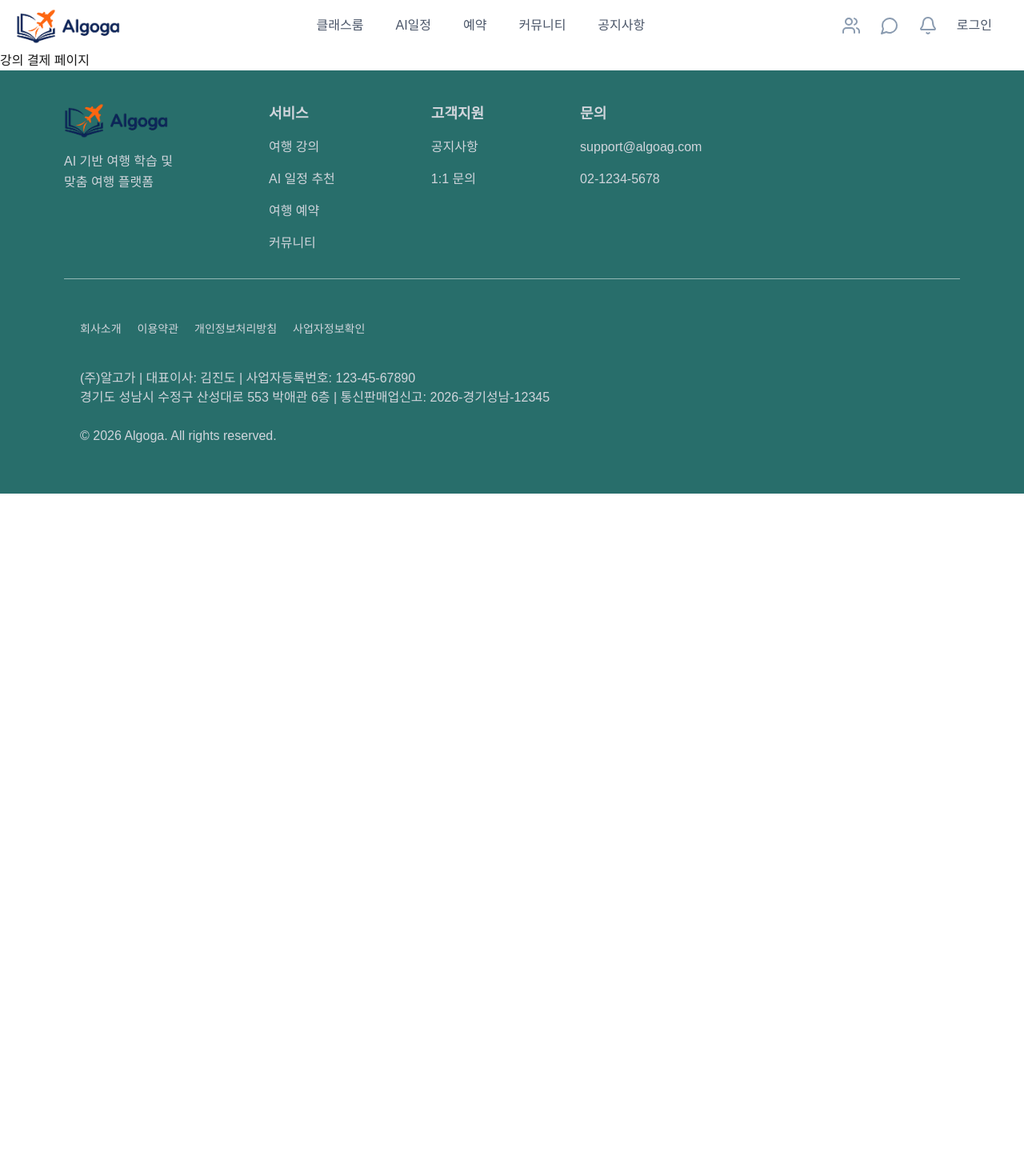
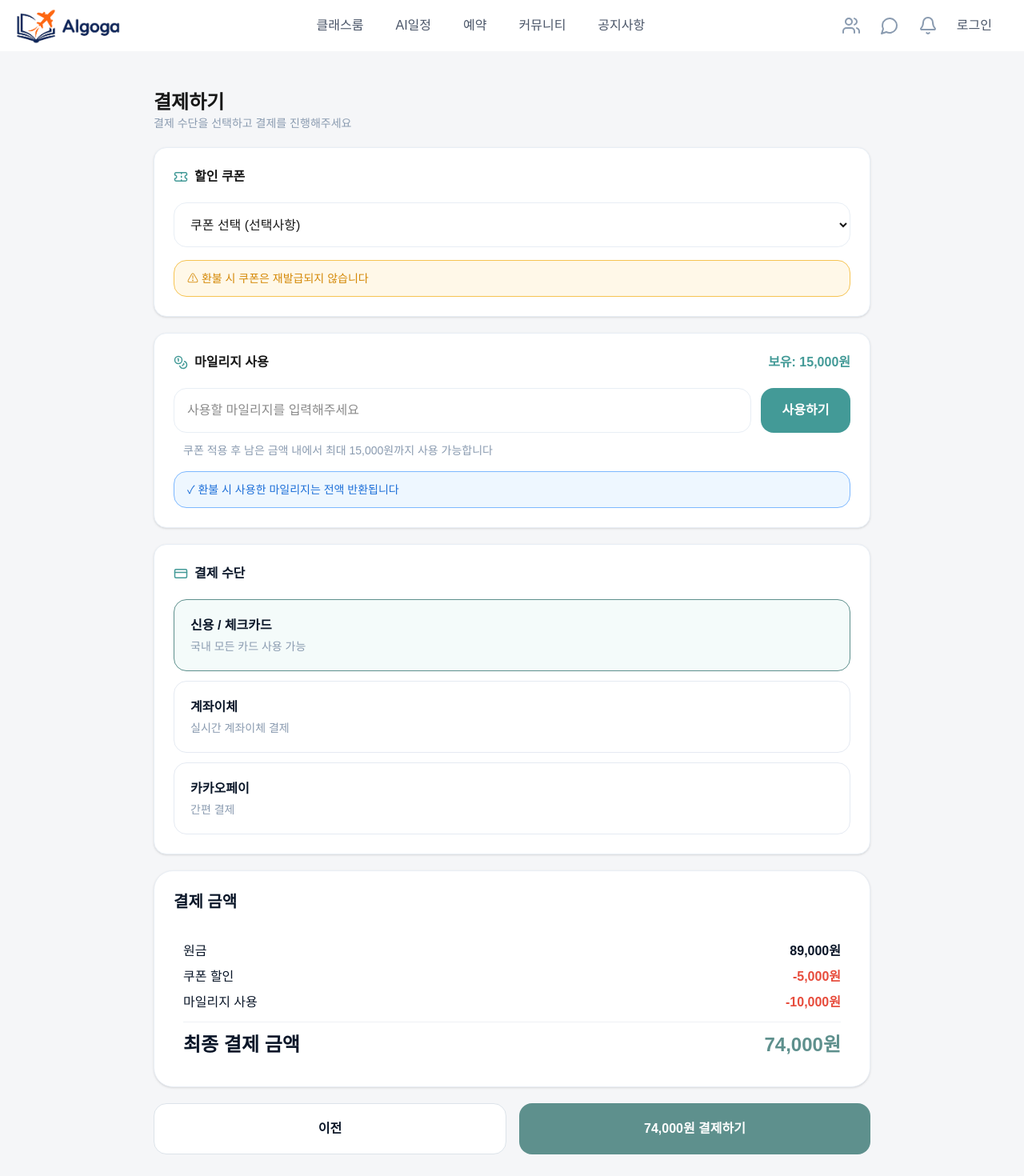
Before and after one commit to kid-mily/Algoga-frontend, a Next.js app: page /classroom/1/1/lecture/1/payment/single in a window 1280 px wide. Shown: the top 1470 px of the page at 80% size. Before the commit the page ends 800 px from the top, so only its background shows below. Built offline with nearby package versions, Linux system fonts and the light colour scheme.

Commit message:
[Feature] 강의 결제 페이지 구현 #86

```diff
--- a/src/app/(user)/classroom/[continentid]/[countryid]/lecture/[lectureid]/payment/single/page.tsx
+++ b/src/app/(user)/classroom/[continentid]/[countryid]/lecture/[lectureid]/payment/single/page.tsx
@@ -1,5 +1,35 @@
+// 단과 강의 결제 페이지
+
+import SubHeader from "@/features/contentmanage/SubHeader";
+import CouponForm from "@/features/payment/CouponForm";
+import MileageForm from "@/features/payment/MileageForm";
+import PaymentButton from "@/features/payment/PaymentButton";
+import PaymentMethod from "@/features/payment/PaymentMethod";
+import PaymentSummary from "@/features/payment/PaymentSummary";
+
 export default function Page() {
     return (
-        <div>강의 결제 페이지</div>
+        <div className="w-full min-h-screen bg-[#f5f6f8] py-12 px-4">
+            <div className="max-w-4xl mx-auto">
+                {/* 상단 타이틀 */}
+                <h1 className="text-2xl font-bold">결제하기</h1>
+                <p className="text-sm text-[#8A9BB0]">결제 수단을 선택하고 결제를 진행해주세요</p>
+
+                {/* 할인쿠폰 */}
+                <CouponForm/>
+
+                {/* 마일리지 */}
+                <MileageForm/>
+
+                {/* 결제 수단 */}
+                <PaymentMethod/>
+
+                {/* 결제 금액  */}
+                <PaymentSummary/>
+
+                {/* 버튼 */}
+                <PaymentButton/>
+            </div>
+        </div>
     );
 }
--- a/src/app/(user)/classroom/[continentid]/[countryid]/lecture/page.tsx
+++ b/src/app/(user)/classroom/[continentid]/[countryid]/lecture/page.tsx
@@ -56,7 +56,7 @@ const CLASS_INFO = {
 export default function LectureDescription() {
     const { continentid, countryid, lectureid, reviewid } = useParams();
     const router = useRouter();
-    const [ isPaid, setIsPaid ] = useState(true);  // 결제하기 강의듣기 버튼 설정
+    const [ isPaid, setIsPaid ] = useState(false);  // 결제하기 강의듣기 버튼 설정
 
     return (
     <div className="w-full min-h-screen bg-[#f5f6f8] py-12 px-4">
--- /dev/null
+++ b/src/features/payment/CouponForm.tsx
@@ -0,0 +1,21 @@
+export default function CouponForm() {
+    return (
+        <div className="bg-white rounded-2xl border border-[#E8EEF5] p-6 shadow-sm flex flex-col mt-5">
+            <div className="flex items-center">
+                <img src="/images/UserCoupon.svg" alt="쿠폰" />
+                <h1 className="ml-2 font-bold">할인 쿠폰</h1>
+            </div>
+            {/* 쿠폰 선택 */}
+            <div className="mt-5">
+                <select className="w-full h-14 border border-[#E8EEF5] rounded-2xl px-4 outline-none">
+                    <option>쿠폰 선택 (선택사항)</option>
+                    <option>백 연동</option>
+                </select>
+            </div>
+            {/* 경고 안내 */}
+            <div className="mt-4 bg-[#FFF8E8] border border-[#F6C453] rounded-2xl px-4 py-3 text-sm text-[#D48806]">
+                ⚠ 환불 시 쿠폰은 재발급되지 않습니다
+            </div>
+        </div>
+    );
+}
--- /dev/null
+++ b/src/features/payment/MileageForm.tsx
@@ -0,0 +1,32 @@
+export default function MileageForm() {
+    return (
+        <div className="bg-white rounded-2xl border border-[#E8EEF5] p-6 shadow-sm flex flex-col mt-5">
+            <div className="flex items-center justify-between">
+                <div className="flex items-center">
+                    <img src="/images/point-active.svg" alt="마일리지" />
+                    <h1 className="ml-2 font-bold">마일리지 사용</h1>
+                </div>
+                    <p className="text-[#439A97] font-bold">보유: 15,000원</p>
+            </div>
+
+            <div className="mt-5 flex gap-3">
+                <input
+                    type="number"
+                    placeholder="사용할 마일리지를 입력해주세요"
+                    className="flex-1 h-14 border border-[#E8EEF5] rounded-2xl px-4 outline-none"
+                />
+
+                <button className="w-28 h-14 bg-[#439A97] text-white font-semibold rounded-2xl">
+                    사용하기
+                </button>
+            </div>
+            <p className="text-sm text-[#8A9BB0] mt-3 ml-3">
+                쿠폰 적용 후 남은 금액 내에서 최대 15,000원까지 사용 가능합니다
+            </p>
+            <div className="mt-4 bg-[#EEF7FF] border border-[#7DB8FF] rounded-2xl px-4 py-3 text-sm text-[#1D6FD8]">
+                ✓ 환불 시 사용한 마일리지는 전액 반환됩니다
+            </div>
+        </div>
+    )
+
+}
--- /dev/null
+++ b/src/features/payment/PaymentButton.tsx
@@ -0,0 +1,21 @@
+'use client'
+
+import { useParams, useRouter } from "next/navigation";
+
+export default function PaymentButton() {
+
+    const router = useRouter();
+    const { continentid, countryid } = useParams();
+    return (
+        <div className="flex gap-4 mt-5">
+            <button className="flex-1 h-16 rounded-2xl border border-[#DCE3EA] bg-white font-semibold text-[#0A1628] cursor-pointer"
+                onClick={() => {router.push(`/classroom/${continentid}/${countryid}/lecture`)}}
+            >
+            이전
+            </button>
+            <button className="flex-1 h-16 rounded-2xl bg-[#5E908D] text-white font-bold hover:bg-[#4F7F7C] transition cursor-pointer">
+                74,000원 결제하기
+            </button>
+        </div>
+    );
+}
--- /dev/null
+++ b/src/features/payment/PaymentMethod.tsx
@@ -0,0 +1,53 @@
+'use client'
+
+import { useState } from "react";
+
+const paymentMethods = [
+    {
+        id: 1,
+        title: "신용 / 체크카드",
+        description: "국내 모든 카드 사용 가능",
+    },
+    {
+        id: 2,
+        title: "계좌이체",
+        description: "실시간 계좌이체 결제",
+    },
+    {
+        id: 3,
+        title: "카카오페이",
+        description: "간편 결제",
+    },
+];
+
+export default function PaymentMethod() {
+    const [selectedMethod, setSelectedMethod] = useState(1);
+
+    return (
+        <div className="bg-white rounded-2xl border border-[#E8EEF5] p-6 shadow-sm flex flex-col mt-5">
+            {/* 타이틀 */}
+            <div className="flex items-center mb-5">
+                <img src="/images/Payment.svg" alt="결제" />
+                <h1 className="ml-2 font-bold text-[#0A1628]">결제 수단</h1>
+            </div>
+
+            {/* 결제 목록 */}
+            <div className="flex flex-col gap-3">
+                {paymentMethods.map((item) => (
+                    <button
+                        key={item.id}
+                        onClick={() => setSelectedMethod(item.id)}
+                        className={`w-full rounded-2xl border p-5 text-left ${
+                            selectedMethod === item.id
+                            ? "border-[#5E908D] bg-[#F4FBFA]"
+                            : "border-[#E5EAF2] bg-white"
+                        }`}
+                    >
+                        <p className="font-bold text-[#0A1628]">{item.title}</p>
+                        <p className="text-sm text-[#8A9BB0] mt-1">{item.description}</p>
+                    </button>
+                ))}
+            </div>
+        </div>
+    );
+}
--- /dev/null
+++ b/src/features/payment/PaymentSummary.tsx
@@ -0,0 +1,37 @@
+export default function PaymentSummary() {
+    return (
+        <div className="bg-white rounded-3xl border border-[#E9EEF5] p-6 shadow-sm mt-5">
+            <h1 className="text-xl font-bold text-[#0A1628]">
+                결제 금액
+            </h1>
+
+            <div className="mt-6 p-3">
+                {/* 원금 */}
+                <div className="flex items-center justify-between mb-2">
+                    <p className="text-[#0A1628] font-medium">원금</p>
+                    <p className="font-bold text-[#0A1628]">89,000원</p>
+                </div>
+
+                {/* 쿠폰 할인 */}
+                <div className="flex items-center justify-between mb-2">
+                    <p className="text-[#0A1628] font-medium">쿠폰 할인</p>
+                    <p className="font-bold text-[#E74C3C]">-5,000원</p>
+                </div>
+
+                {/* 마일리지 */}
+                <div className="flex items-center justify-between mb-2">
+                    <p className="text-[#0A1628] font-medium">마일리지 사용</p>
+                    <p className="font-bold text-[#E74C3C]">-10,000원</p>
+                </div>
+
+                <hr className="border-[#EEF1F5] mt-3 mb-3" />
+
+                {/* 결제 금액 */}
+                <div className="flex items-center justify-between">
+                    <p className="text-2xl font-bold text-[#0A1628]">최종 결제 금액</p>
+                    <p className="text-2xl font-bold text-[#5E908D]">74,000원</p>
+                </div>
+            </div>
+        </div>
+    );
+}
```
Also changed, not shown: public/images/Payment.svg (added), public/images/UserCoupon.svg (added).
